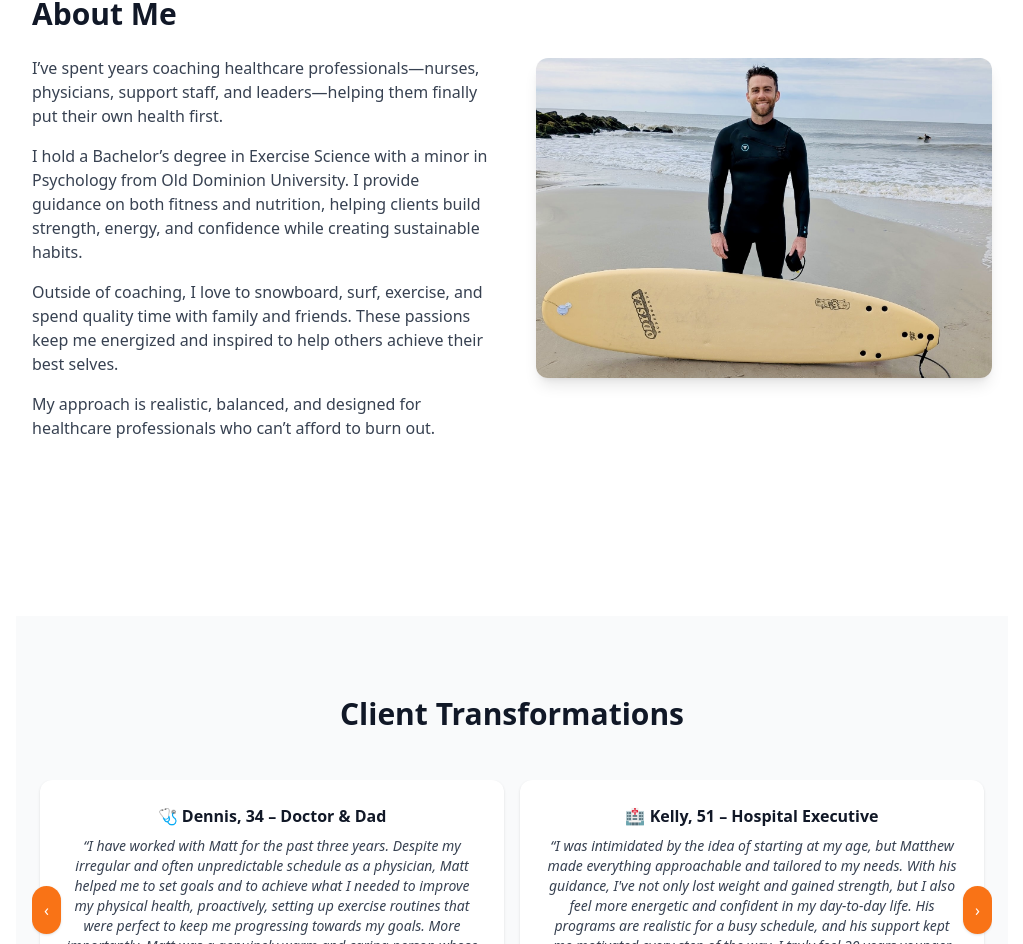
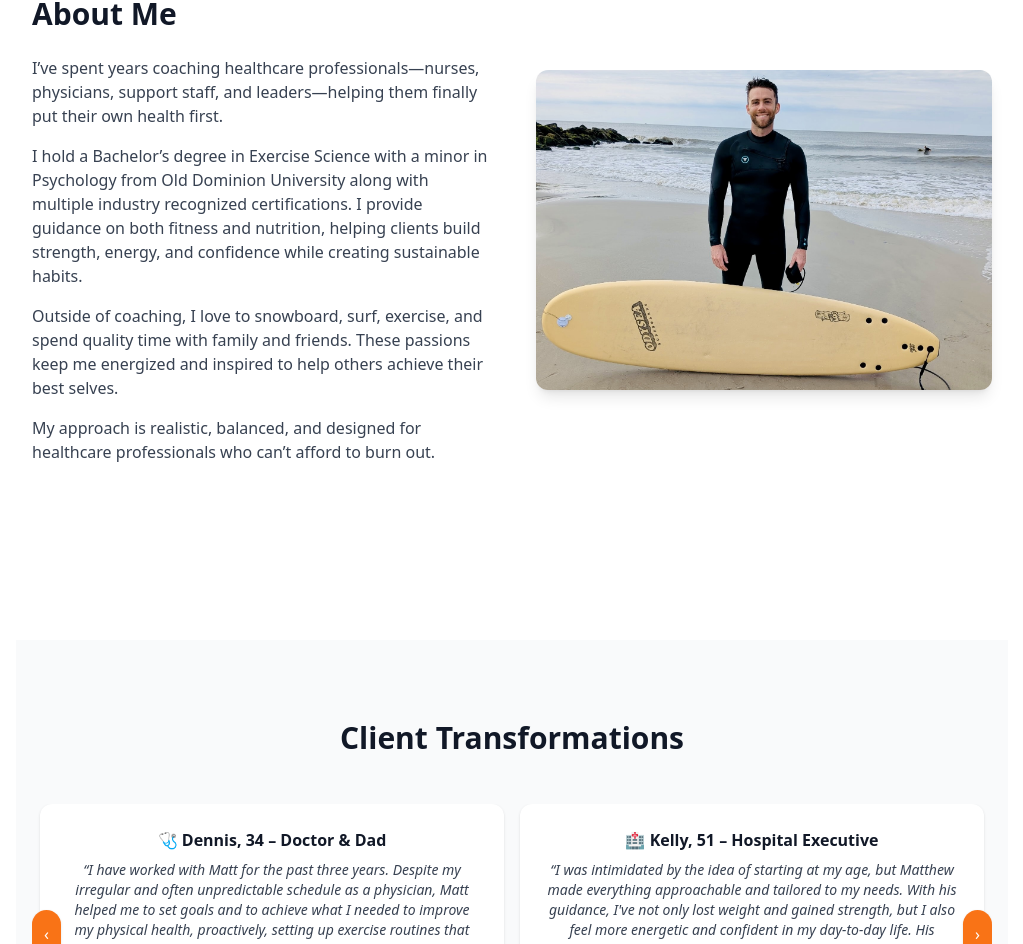
Before and after one commit to mkaufman385/mkauffit-online-training-site, a React (Create React App) app: page / in a window 1280 px wide. Shown: the part 1988-2932 px from the top of the page, without its empty margins (128-1151 px from the left). Built offline with nearby package versions, Linux system fonts and the light colour scheme.

Commit message:
updated about section

```diff
--- a/src/components/About.js
+++ b/src/components/About.js
@@ -20,9 +20,10 @@ function About() {
           </p>
           <p className="text-gray-700 mb-4">
             I hold a Bachelor’s degree in Exercise Science with a minor in
-            Psychology from Old Dominion University. I provide guidance on both
-            fitness and nutrition, helping clients build strength, energy, and
-            confidence while creating sustainable habits.
+            Psychology from Old Dominion University along with multiple industry
+            recognized certifications. I provide guidance on both fitness and
+            nutrition, helping clients build strength, energy, and confidence
+            while creating sustainable habits.
           </p>
           <p className="text-gray-700 mb-4">
             Outside of coaching, I love to snowboard, surf, exercise, and spend
```
